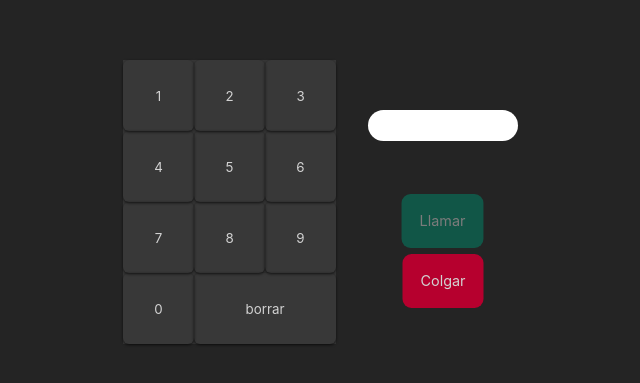
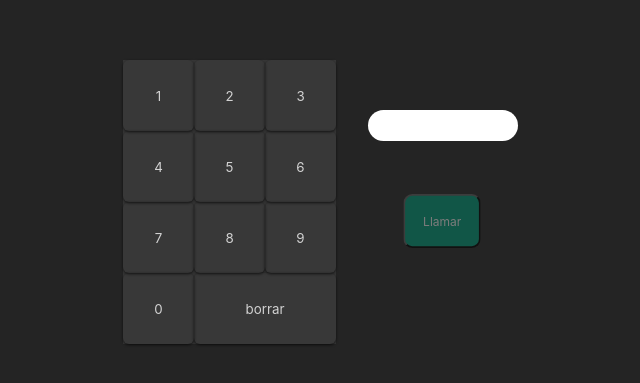
Before and after one commit to polrb5/c2-ejercicio-react-4-telefono-pol, a React (Create React App) app: page / in a window 1280 px wide. Shown: the part 223-606 px from the top of the page, without its empty margins (304-944 px from the left). Built offline with nearby package versions, Linux system fonts and the light colour scheme.

Commit message:
Botón único en pantalla

```diff
--- a/src/App.js
+++ b/src/App.js
@@ -17,7 +17,7 @@ function App() {
     setNumberDisplay(numberDisplay + number);
   };
   const clearNumber = () => {
-    setNumberDisplay("");
+    setNumberDisplay(numberDisplay.slice(0, -1));
   };
   const botonLlamarActivo = () => setBotonLlamar(!botonLlamar);
 
@@ -33,6 +33,7 @@ function App() {
         <Acciones
           numberDisplay={numberDisplay}
           botonLlamarActivo={botonLlamarActivo}
+          botonLlamar={botonLlamar}
         />
       </main>
     </div>
--- a/src/componentes/Accion.js
+++ b/src/componentes/Accion.js
@@ -1,17 +1,24 @@
 export const Accion = (props) => {
-  const { numberDisplay } = props;
+  const { numberDisplay, botonLlamar, botonLlamarActivo } = props;
   return (
     <>
-      <a
+      <button
         href="llamar"
-        className={`llamar${numberDisplay.length === 9 ? " activo" : ""}`}
+        className={`llamar${numberDisplay.length === 9 ? " activo" : ""}${
+          botonLlamar ? "" : " off"
+        }`}
+        onClick={botonLlamarActivo}
       >
         Llamar
-      </a>
+      </button>
       {/* <!-- Sólo se tiene que ver un botón u otro --> */}
-      <a href="colgar" className="colgar activo">
+      <button
+        href="colgar"
+        className={`${botonLlamar ? "off" : "colgar activo"}`}
+        onClick={botonLlamarActivo}
+      >
         Colgar
-      </a>
+      </button>
     </>
   );
 };
--- a/src/componentes/Acciones.js
+++ b/src/componentes/Acciones.js
@@ -2,13 +2,17 @@ import { Accion } from "./Accion";
 import { Display } from "./Display";
 
 export const Acciones = (props) => {
-  const { numberDisplay, botonLlamarActivo } = props;
+  const { numberDisplay, botonLlamarActivo, botonLlamar } = props;
   return (
     <div className="acciones">
-      <Display numberDisplay={numberDisplay} onClick={botonLlamarActivo} />
+      <Display numberDisplay={numberDisplay} />
       {/* <!-- El botón de llamar debe tener la clase "activo" cuando --> */}
       {/* <!-- el número de teléfono tiene 9 cifras --> */}
-      <Accion numberDisplay={numberDisplay} />
+      <Accion
+        numberDisplay={numberDisplay}
+        botonLlamar={botonLlamar}
+        botonLlamarActivo={botonLlamarActivo}
+      />
     </div>
   );
 };
--- a/src/index.css
+++ b/src/index.css
@@ -75,7 +75,7 @@ li {
   flex-direction: column;
   align-items: center;
 }
-.acciones a {
+.acciones button {
   border-radius: 10px;
   padding: 20px;
   text-decoration: none;
@@ -89,7 +89,7 @@ li {
   cursor: pointer;
   opacity: 1;
 }
-.acciones a.activo:hover {
+.acciones button.activo:hover {
   transform: scale(1);
 }
 .acciones .llamar {
```
